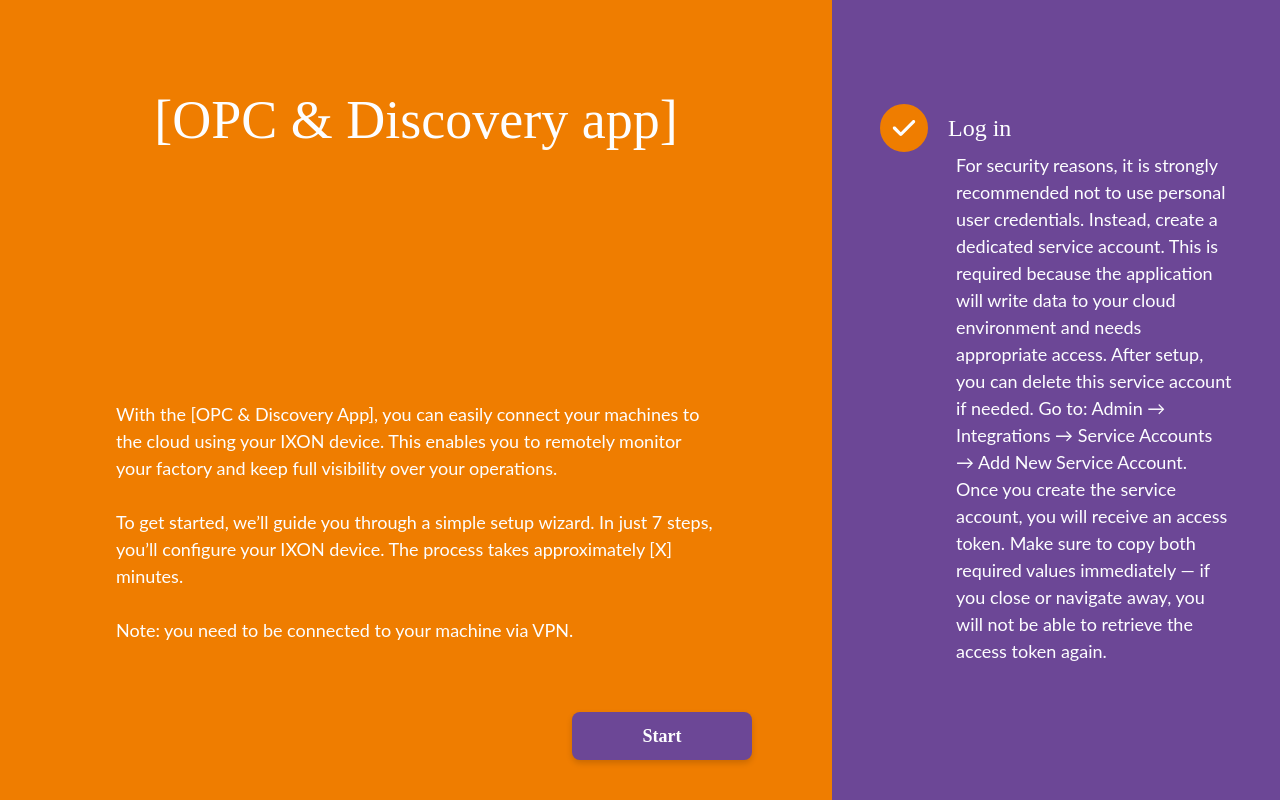
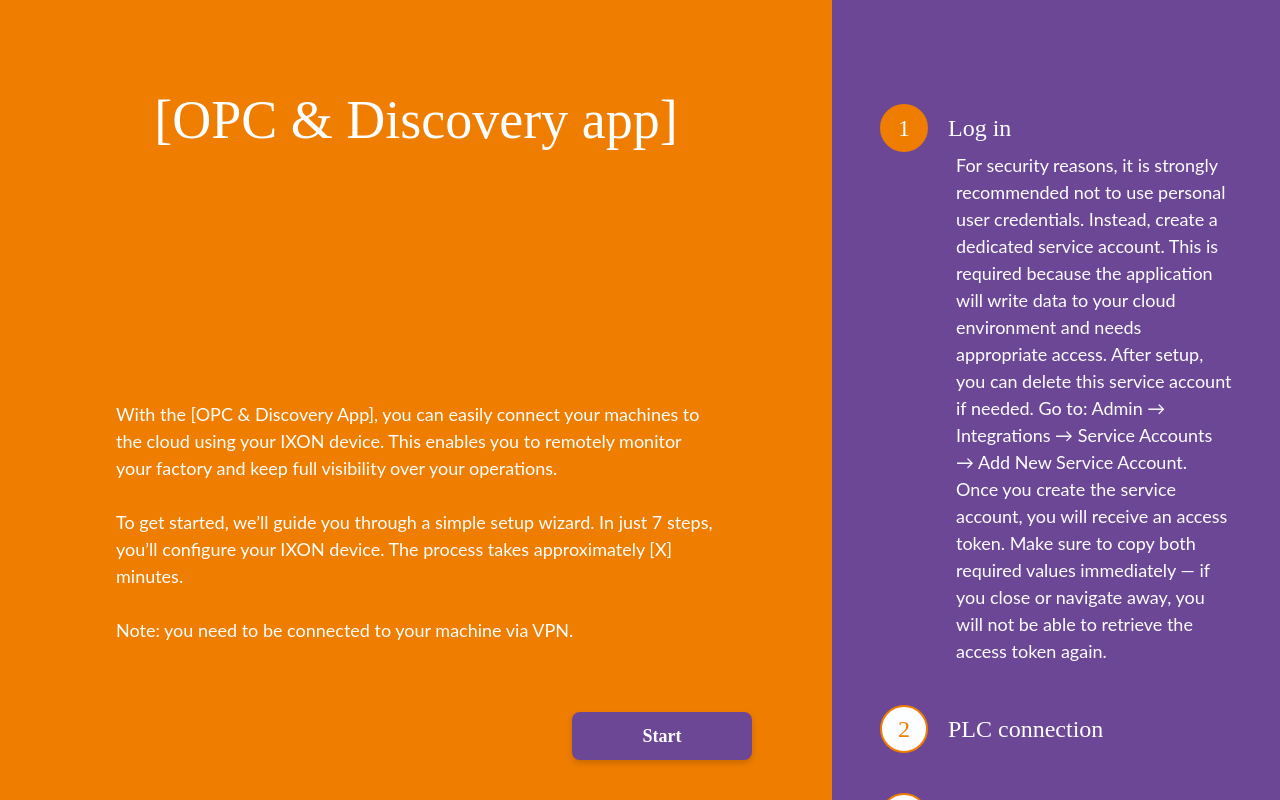
Before and after one commit to Rebel-it/rebel-ot-discover-edgeapp, a React (Vite) app in the folder src/Rebelit.OT.Discover.EdgeApp.WebApp/: page / in a window 1280 px wide. Built offline with nearby package versions, Linux system fonts and the light colour scheme; a web font is replaced by a local one.

Commit message:
wizard context store setup + step panel styling

```diff
--- a/src/Rebelit.OT.Discover.EdgeApp.WebApp/src/App.tsx
+++ b/src/Rebelit.OT.Discover.EdgeApp.WebApp/src/App.tsx
@@ -8,10 +8,12 @@
 import DeviceConfigPage from './pages/deviceConfigPage/DeviceConfigPage'
 import VariablesPage from './pages/variablesPage/VariablesPage'
 import FinalPage from './pages/finalPage/FinalPage'
+import { WizardProvider } from './context/WizardContext'
 
 
 function App() {
   return (
+    <WizardProvider>
       <BrowserRouter>
         <Routes>
           <Route path="/" element={<StartPage />} />
@@ -26,6 +28,7 @@
           {/* </Route> */}
         </Routes>
       </BrowserRouter>
+    </WizardProvider>
   )
 }
 
--- a/src/Rebelit.OT.Discover.EdgeApp.WebApp/src/components/molecules/wizardStepComponent/WizardStepComponent.tsx
+++ b/src/Rebelit.OT.Discover.EdgeApp.WebApp/src/components/molecules/wizardStepComponent/WizardStepComponent.tsx
@@ -3,19 +3,22 @@
 import styles from './WizardStepComponent.module.css';
 
 type Props = {
+  stepNumber: number;
   wizardStep: step;
   status: "todo" | "active" | "done";
 }
 
-export default function WizardStepComponent({ wizardStep, status }: Props) {
+export default function WizardStepComponent({ stepNumber, wizardStep, status }: Props) {
   return (
     <div className={styles.wizardStep}>
       <div className={styles.header}>
-        <WizardStepIndicator step={1} status={status} />
+        <WizardStepIndicator step={stepNumber} status={status} />
         <h2>{wizardStep.title}</h2>
       </div>
       <div className={styles.description}>
-        <p>{wizardStep.description}</p>
+        {status === "active" && (
+          <p>{wizardStep.description}</p>
+        )}
       </div>
     </div>
   );
--- a/src/Rebelit.OT.Discover.EdgeApp.WebApp/src/components/organisms/ProgressPanel/ProgressPanel.module.css
+++ b/src/Rebelit.OT.Discover.EdgeApp.WebApp/src/components/organisms/ProgressPanel/ProgressPanel.module.css
@@ -1,4 +1,13 @@
 .progressPanel {
   background-color: var(--purple-500);
   padding: 104px 48px;
+  overflow: auto;
+  display: flex;
+  flex-direction: column;
+  justify-content: space-between;
+  gap: 40px;
+
+  >* {
+    flex: 1;
+  }
 }
--- a/src/Rebelit.OT.Discover.EdgeApp.WebApp/src/components/organisms/ProgressPanel/ProgressPanel.tsx
+++ b/src/Rebelit.OT.Discover.EdgeApp.WebApp/src/components/organisms/ProgressPanel/ProgressPanel.tsx
@@ -1,15 +1,32 @@
-import type { WizardStep } from "../../../models/WizardStep";
+import { useWizard } from "../../../context/WizardContext";
+import { WizardStep, WizardStepOrder, type WizardStepKey } from "../../../models/WizardStep";
 import WizardStepComponent from "../../molecules/wizardStepComponent/WizardStepComponent";
 import styles from "./ProgressPanel.module.css";
 
 type Props = {
-  wizardStep: WizardStep;
+  currentStep: WizardStepKey;
 }
 
-export default function ProgressPanel({ wizardStep }: Readonly<Props>) {
+export default function ProgressPanel({ currentStep }: Readonly<Props>) {
+  const { isStepCompleted } = useWizard();
+
   return (
     <div className={styles.progressPanel}>
-      <WizardStepComponent wizardStep={wizardStep} status="done" />
+      {WizardStepOrder.map((key, index) => {
+        const step = WizardStep[key];
+        const status = isStepCompleted(key) ? 'done'
+          : key === currentStep ? 'active'
+          : 'todo';
+
+        return (
+          <WizardStepComponent
+            key={key}
+            stepNumber={index + 1}
+            wizardStep={step}
+            status={status}
+          />
+        );
+      })}
     </div>
   );
 }
--- /dev/null
+++ b/src/Rebelit.OT.Discover.EdgeApp.WebApp/src/context/WizardContext.tsx
@@ -0,0 +1,55 @@
+import { createContext, useContext, useState } from 'react';
+import type { WizardStepKey } from '../models/WizardStep';
+
+const STORAGE_KEY = 'wizard-completed-steps';
+
+function loadCompletedSteps(): Set<WizardStepKey> {
+  const raw = localStorage.getItem(STORAGE_KEY);
+  if (!raw) return new Set();
+  return new Set(JSON.parse(raw) as WizardStepKey[]);
+}
+
+function saveCompletedSteps(steps: Set<WizardStepKey>): void {
+  localStorage.setItem(STORAGE_KEY, JSON.stringify([...steps]));
+}
+
+type WizardContextType = {
+  completedSteps: Set<WizardStepKey>;
+  markStepCompleted: (step: WizardStepKey) => void;
+  isStepCompleted: (step: WizardStepKey) => boolean;
+};
+
+const WizardContext = createContext<WizardContextType | null>(null);
+
+export function WizardProvider({ children }: { children: React.ReactNode }) {
+  const [completedSteps, setCompletedSteps] = useState<Set<WizardStepKey>>(loadCompletedSteps);
+
+  function markStepCompleted(step: WizardStepKey) {
+    setCompletedSteps(prev => {
+      const next = new Set(prev);
+      next.add(step);
+      saveCompletedSteps(next);
+      return next;
+    });
+  }
+
+  function isStepCompleted(step: WizardStepKey) {
+    return completedSteps.has(step);
+  }
+
+  return (
+    <WizardContext.Provider value={{ completedSteps, markStepCompleted, isStepCompleted }}>
+      {children}
+    </WizardContext.Provider>
+  );
+}
+
+export function useWizard(): WizardContextType {
+  const ctx = useContext(WizardContext);
+
+  if (!ctx) {
+    throw new Error('useWizard must be used inside WizardProvider');
+  }
+
+  return ctx;
+}
--- a/src/Rebelit.OT.Discover.EdgeApp.WebApp/src/models/WizardStep.ts
+++ b/src/Rebelit.OT.Discover.EdgeApp.WebApp/src/models/WizardStep.ts
@@ -35,3 +35,14 @@
 } as const;
 
 export type WizardStep = typeof WizardStep[keyof typeof WizardStep];
+export type WizardStepKey = keyof typeof WizardStep;
+
+export const WizardStepOrder: WizardStepKey[] = [
+    'login',
+    'plcConnect',
+    'source',
+    'variables',
+    'tags',
+    'deviceConfig',
+    'final',
+];
--- a/src/Rebelit.OT.Discover.EdgeApp.WebApp/src/pages/startPage/StartPage.tsx
+++ b/src/Rebelit.OT.Discover.EdgeApp.WebApp/src/pages/startPage/StartPage.tsx
@@ -1,7 +1,6 @@
 import { useNavigate } from 'react-router-dom'
 import styles from './StartPage.module.css'
 import WizardPage from '../wizardPage/WizardPage'
-import { WizardStep } from '../../models/WizardStep'
 
 function StartPage() {
   const navigate = useNavigate()
@@ -9,7 +8,7 @@
 
   return (
     <WizardPage
-      wizardStep={WizardStep.login}
+      wizardStep="login"
       continueButtonText="Start"
       onContinue={() => navigate('/login')}
     >
--- a/src/Rebelit.OT.Discover.EdgeApp.WebApp/src/pages/wizardPage/WizardPage.tsx
+++ b/src/Rebelit.OT.Discover.EdgeApp.WebApp/src/pages/wizardPage/WizardPage.tsx
@@ -1,11 +1,11 @@
 import Button from "../../components/atoms/button/Button";
 import ProgressPanel from "../../components/organisms/ProgressPanel/ProgressPanel";
-import type { WizardStep } from "../../models/WizardStep";
+import type { WizardStepKey } from "../../models/WizardStep";
 import styles from "./WizardPage.module.css";
 
 type Props = {
   children: React.ReactNode;
-  wizardStep: WizardStep;
+  wizardStep: WizardStepKey;
   continueButtonText?: string;
   onContinue?: () => void;
 }
@@ -22,7 +22,7 @@
         </div>
       </div>
       <div className={styles.progressPanelWrapper}>
-        <ProgressPanel wizardStep={wizardStep} />
+        <ProgressPanel currentStep={wizardStep} />
       </div>
     </div>
   );
```
Lines whose indentation alone changed are shown as unchanged.
